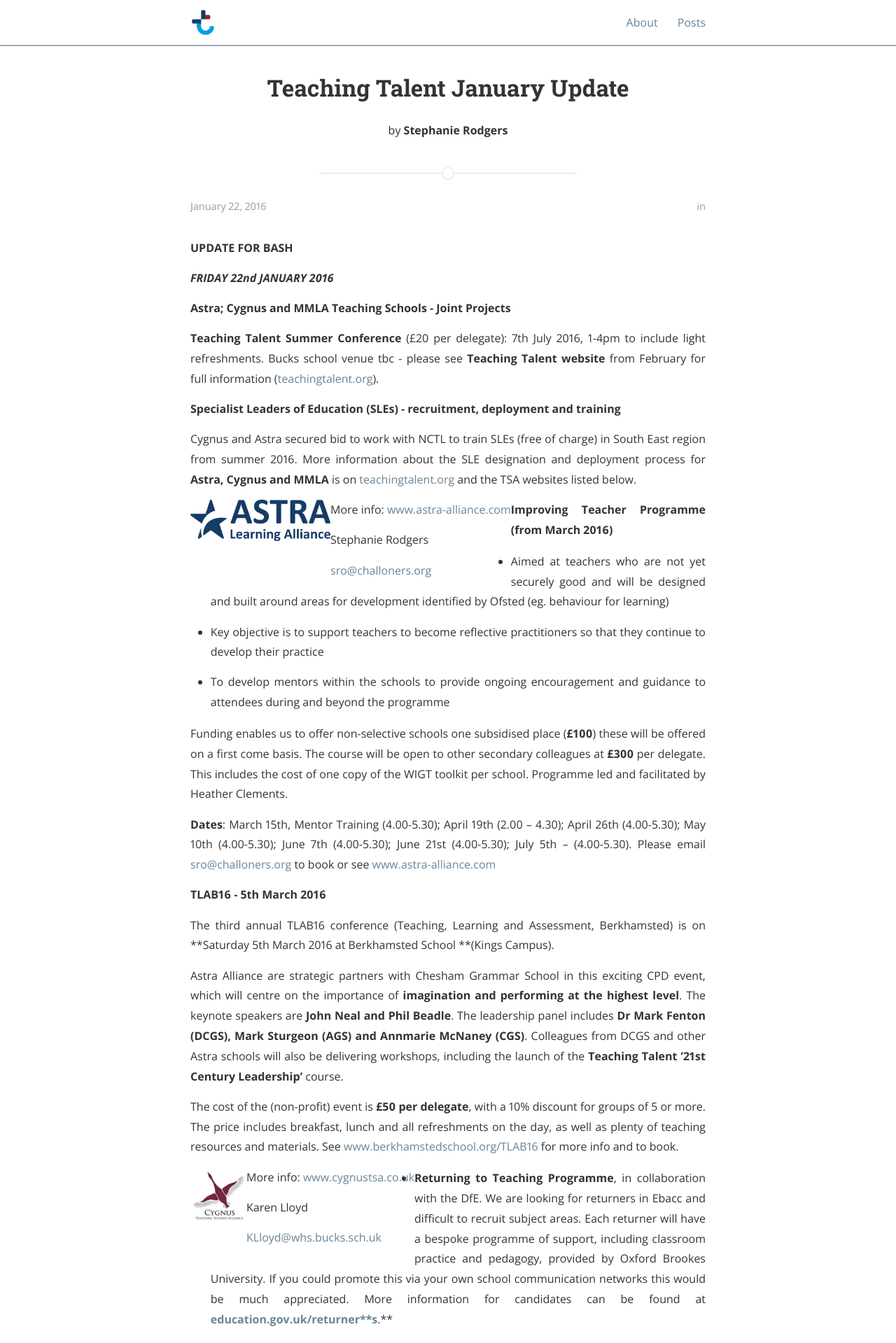
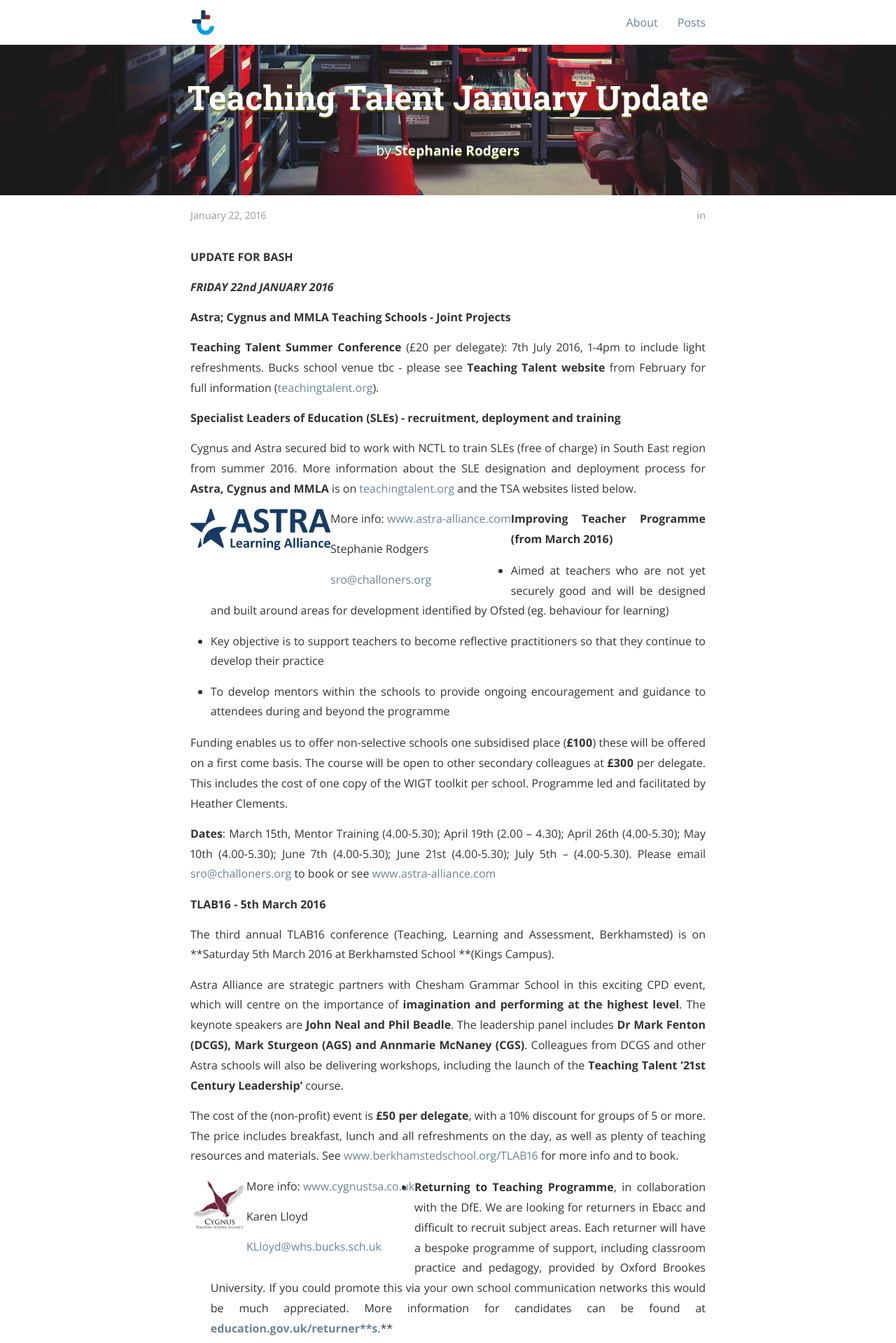
Before and after one commit to Teaching-Talent/teaching-talent.github.io, a Jekyll site: the page built from _posts/2016-01-22-Teaching-Talent-Update.md, in a window 1280 px wide. Shown: the top 1919 px of the page at 70% size. Built offline with Jekyll 4.4.1, drawn with Linux system fonts in a browser that asks for light colours; nearby versions of some CDN libraries; a style sheet for code colours, icons or effects is not loaded.

Commit message:
Update 2016-01-22-Teaching-Talent-Update.md

```diff
--- a/_posts/2016-01-22-Teaching-Talent-Update.md
+++ b/_posts/2016-01-22-Teaching-Talent-Update.md
@@ -3,6 +3,7 @@
 layout: post
 author: Stephanie Rodgers
 permalink: /teaching-talent-update-for-bash/
+cover:  "assets/header_5_f.jpg"
 tags:
 - updates
 source-id: 1fya2Co1jGGzgRZRPwQ1NhxUyNMMNjQugz7N5Ai2jfrQ
```
